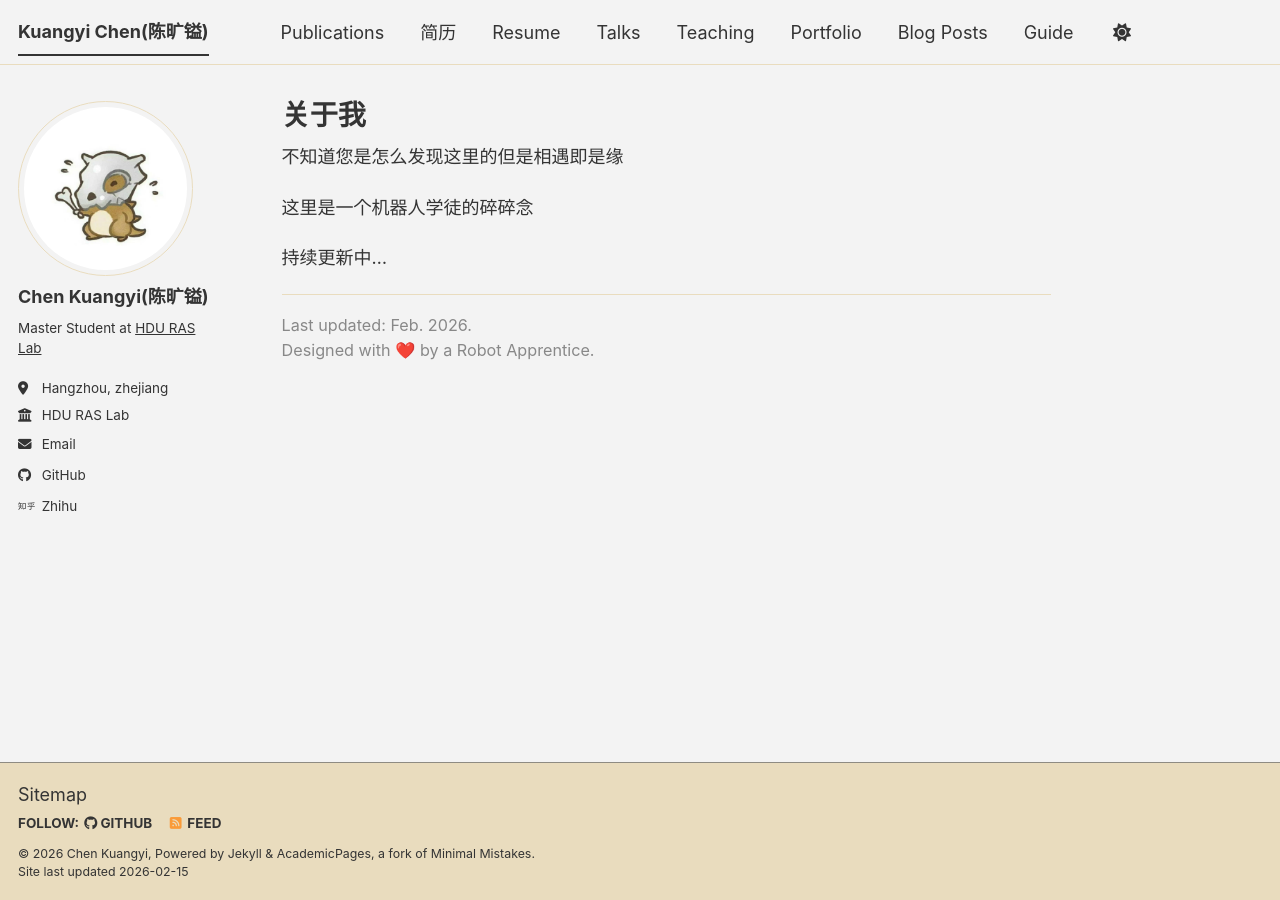
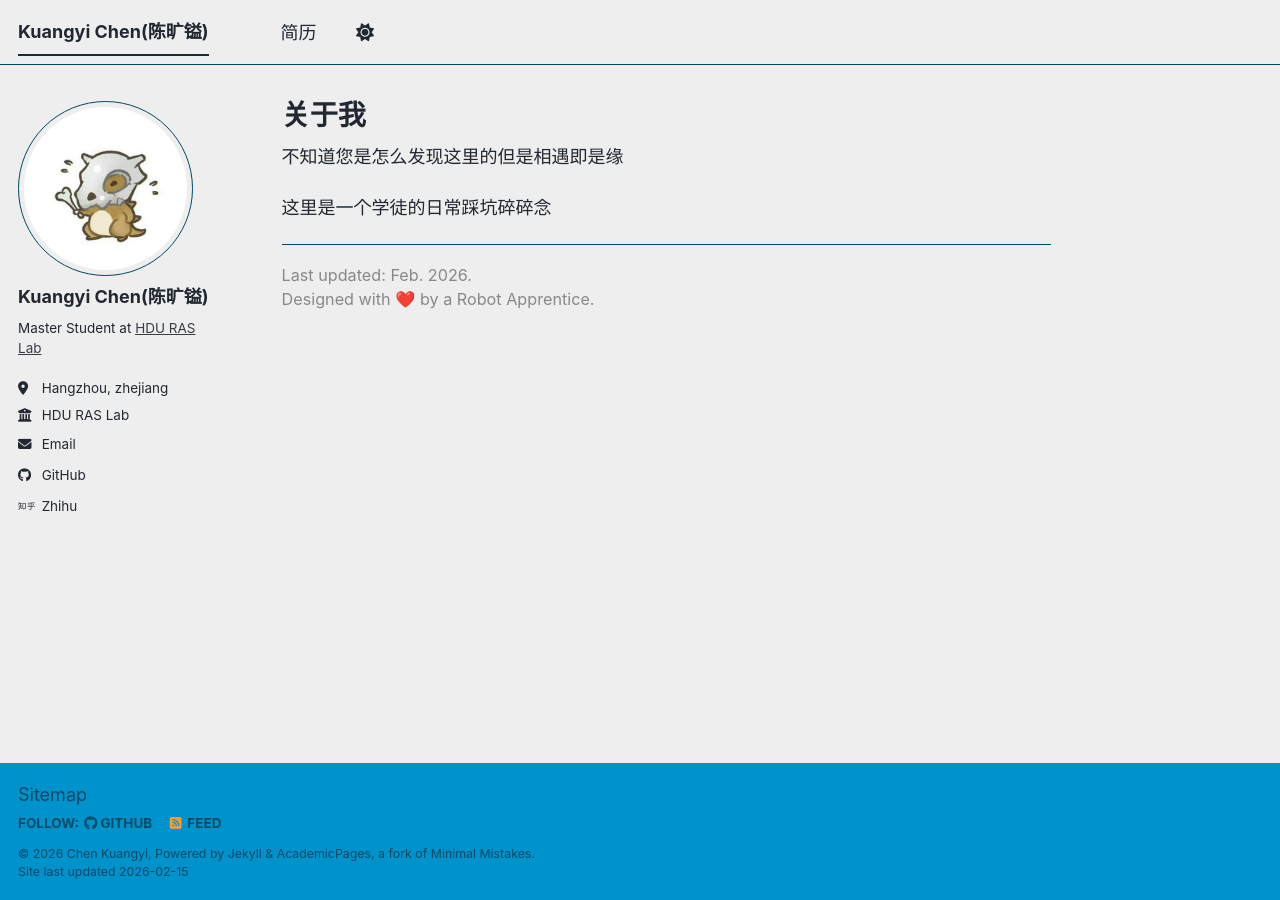
Before and after one commit to ckyFi9zero/ckyFi9zero.github.io, a Jekyll site: the page built from _pages/about.md, in a window 1280 px wide. Built offline with Jekyll 4.4.1, drawn with Linux system fonts in a browser that asks for light colours; a script bundle is joined from its source files by our own code; library files that are not in the unit come from our copies.

```diff
--- a/_config.yml
+++ b/_config.yml
@@ -8,7 +8,7 @@
 
 # Basic Site Settings
 locale                   : "en-US"
-site_theme               : "dirt" # The available themes options are "default", "air", "sunrise", "mint", "dirt" and "contrast"
+site_theme               : "air" # The available themes options are "default", "air", "sunrise", "mint", "dirt" and "contrast"
 title                    : "Kuangyi Chen(陈旷镒)"
 title_separator          : "-"
 name                     : &name "Chen Kuangyi"
@@ -24,7 +24,7 @@
 author:
   # Biographic information
   avatar           : "profile.jpg"
-  name             : "Chen Kuangyi(陈旷镒)"
+  name             : "Kuangyi Chen(陈旷镒)"
   pronouns         : # example: "she/her"
   bio              : "Master Student at <a href='https://hdu-raslab.github.io/'>HDU RAS Lab</a>"
   location         : "Hangzhou, zhejiang"
--- a/_pages/about.md
+++ b/_pages/about.md
@@ -10,9 +10,7 @@
 
 不知道您是怎么发现这里的但是相遇即是缘
 
-这里是一个机器人学徒的碎碎念
-
-持续更新中...
+这里是一个学徒的日常踩坑碎碎念
 
 ---
 <div style="font-size: 0.9em; color: #888;">
```
Also changed, not shown: _data/navigation.yml (+14 -14 lines).
